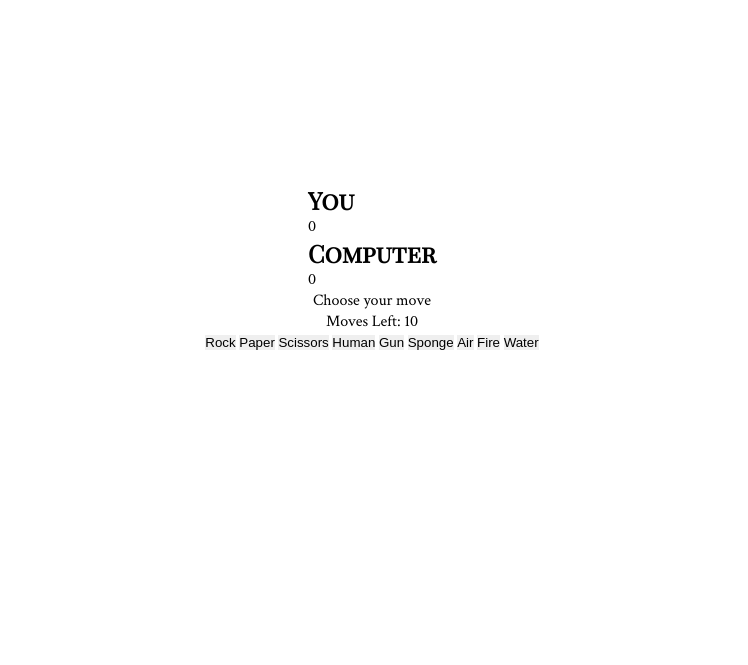
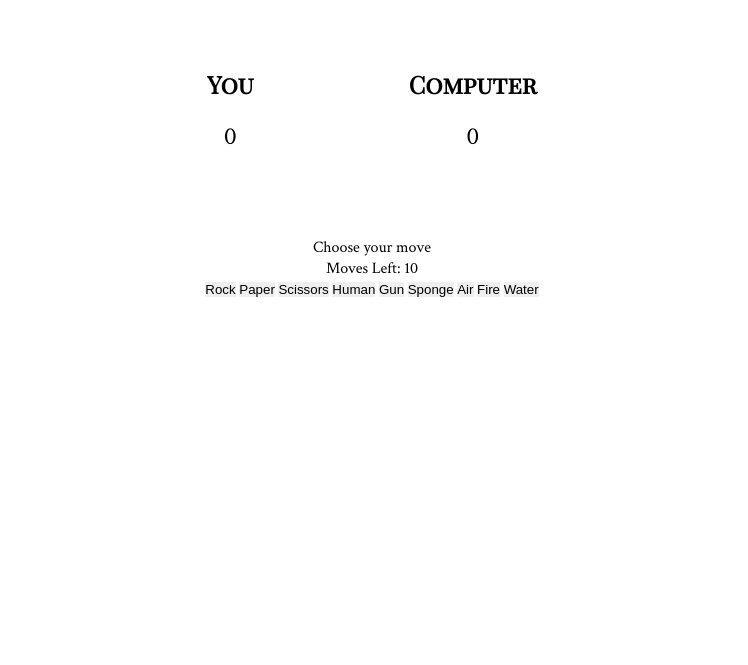
Before and after one commit to Drakain/rock-paper-random, a plain HTML site: page index.html in a window 1280 px wide. Shown: the part 132-797 px from the top of the page, without its empty margins (268-1016 px from the left). Drawn offline with Linux system fonts and the light colour scheme.

Commit message:
Add some basic styling to the scoreboard

```diff
--- a/assets/css/style.css
+++ b/assets/css/style.css
@@ -40,3 +40,18 @@ h2, h3 {
     top: 0;
     font-size: 80px;
 }
+
+/* The score board */
+.score-board {
+    position: absolute;
+    display: flex;
+    width: 50vw;
+    justify-content: space-evenly;
+    top: 200px;
+}
+
+.p-score,.c-score {
+    text-align: center;
+    margin-top: 20px;
+    font-size: 25px;
+}
--- a/index.html
+++ b/index.html
@@ -19,7 +19,7 @@
         <h1 id="logo">Rock Paper <span id="logo-random">Random</span></h1>
 
         <!-- Displays the score -->
-        <div class="score">
+        <div class="score-board">
             <div class="player-score">
                 <h2>You</h2>
                 <p class="p-score">0</p>
```
